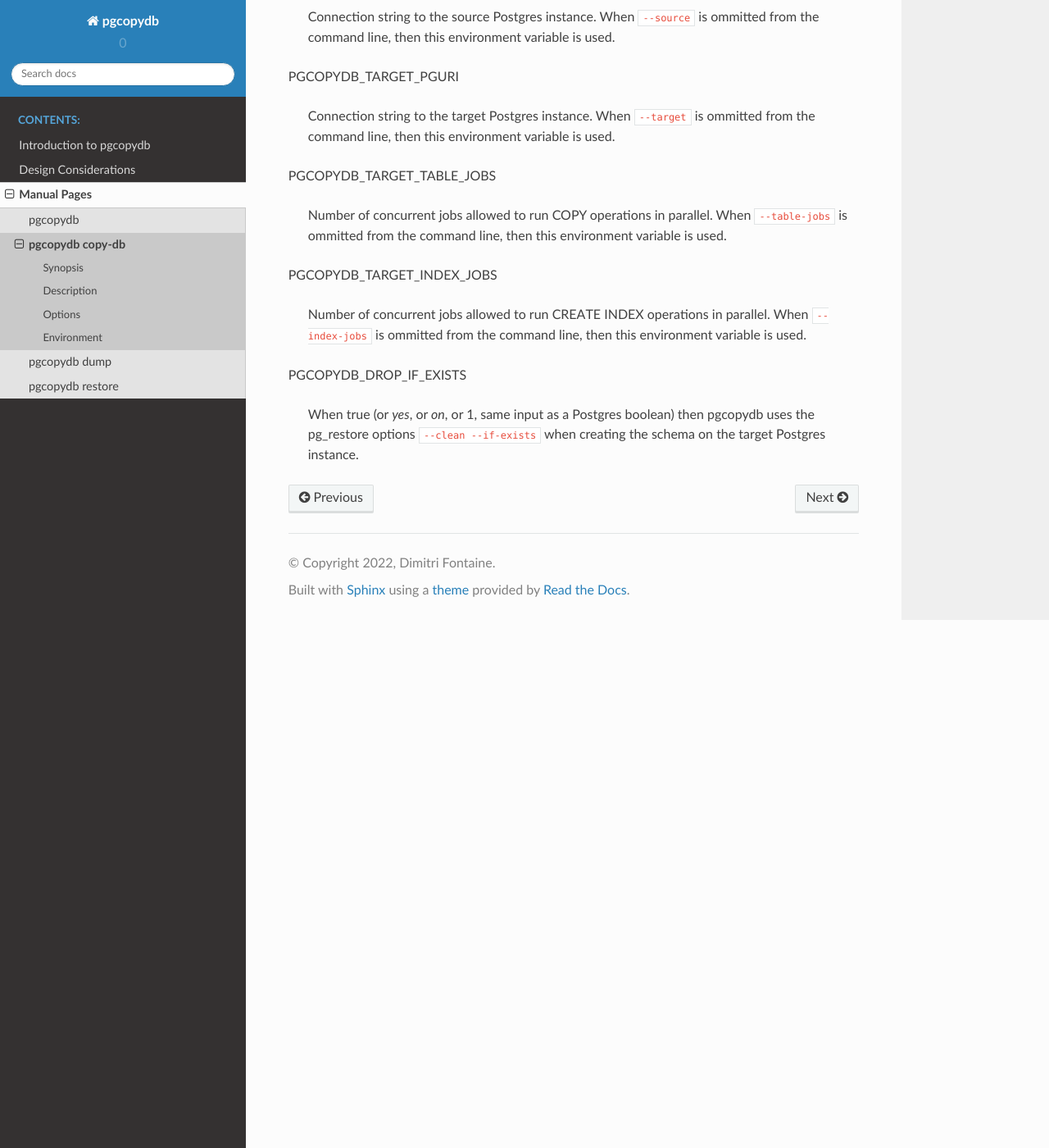
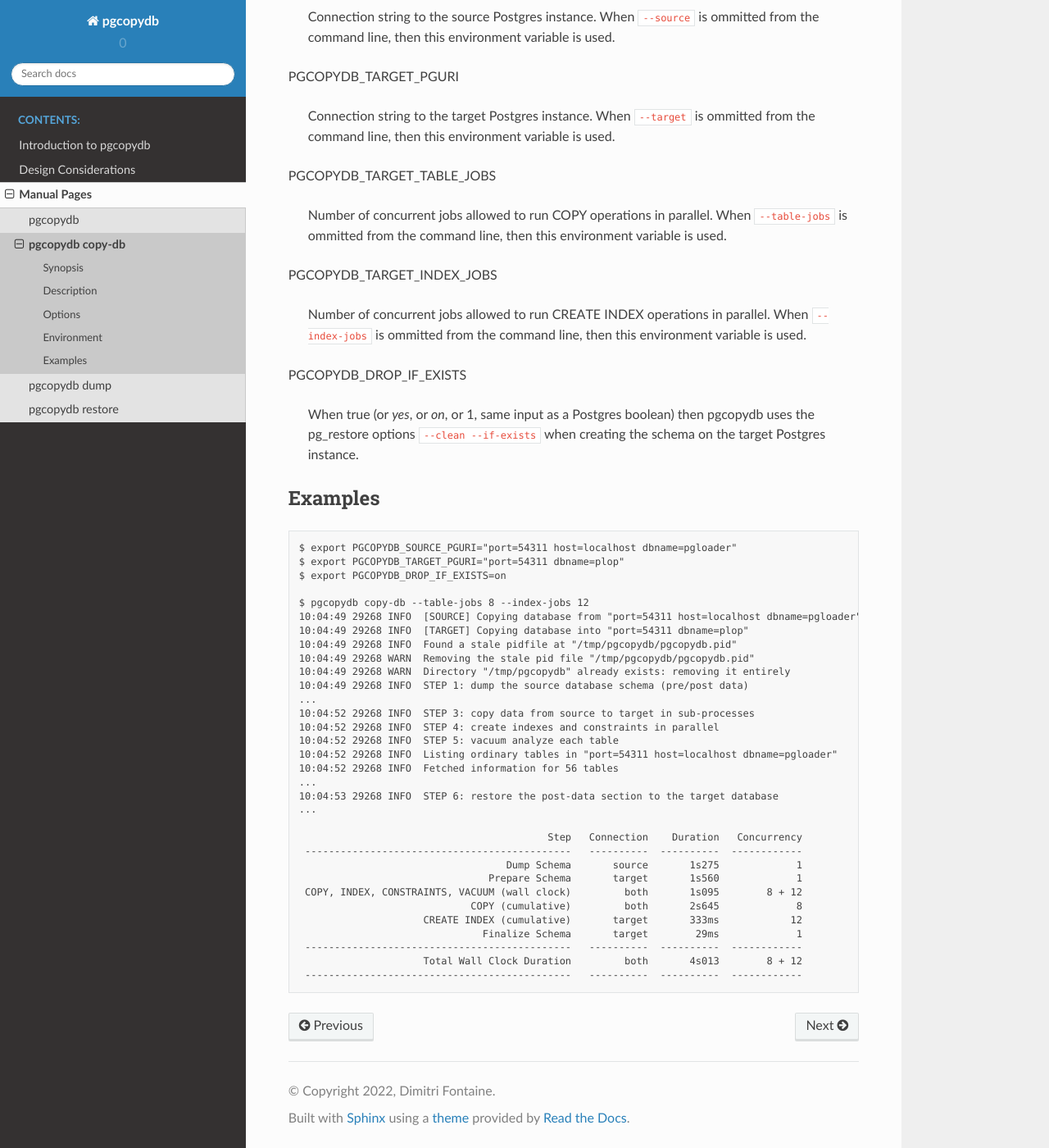
Before and after one commit to dimitri/pgcopydb, a Sphinx documentation site: the page built from docs/ref/pgcopydb_copy-db.rst, in a window 1280 px wide and 1400 px high, scrolled down 2180 px. Shown: the whole window at 82% size. Built offline with Sphinx 7.4.7 and the Read the Docs theme 2.0.0, drawn with Linux system fonts in a browser that asks for light colours.

Commit message:
Add an example section to the pgcopydb copy-db command.

```diff
--- a/docs/ref/pgcopydb_copy-db.rst
+++ b/docs/ref/pgcopydb_copy-db.rst
@@ -144,3 +144,42 @@ PGCOPYDB_DROP_IF_EXISTS
    When true (or *yes*, or *on*, or 1, same input as a Postgres boolean)
    then pgcopydb uses the pg_restore options ``--clean --if-exists`` when
    creating the schema on the target Postgres instance.
+
+
+Examples
+--------
+
+::
+
+   $ export PGCOPYDB_SOURCE_PGURI="port=54311 host=localhost dbname=pgloader"
+   $ export PGCOPYDB_TARGET_PGURI="port=54311 dbname=plop"
+   $ export PGCOPYDB_DROP_IF_EXISTS=on
+
+   $ pgcopydb copy-db --table-jobs 8 --index-jobs 12
+   10:04:49 29268 INFO  [SOURCE] Copying database from "port=54311 host=localhost dbname=pgloader"
+   10:04:49 29268 INFO  [TARGET] Copying database into "port=54311 dbname=plop"
+   10:04:49 29268 INFO  Found a stale pidfile at "/tmp/pgcopydb/pgcopydb.pid"
+   10:04:49 29268 WARN  Removing the stale pid file "/tmp/pgcopydb/pgcopydb.pid"
+   10:04:49 29268 WARN  Directory "/tmp/pgcopydb" already exists: removing it entirely
+   10:04:49 29268 INFO  STEP 1: dump the source database schema (pre/post data)
+   ...
+   10:04:52 29268 INFO  STEP 3: copy data from source to target in sub-processes
+   10:04:52 29268 INFO  STEP 4: create indexes and constraints in parallel
+   10:04:52 29268 INFO  STEP 5: vacuum analyze each table
+   10:04:52 29268 INFO  Listing ordinary tables in "port=54311 host=localhost dbname=pgloader"
+   10:04:52 29268 INFO  Fetched information for 56 tables
+   ...
+   10:04:53 29268 INFO  STEP 6: restore the post-data section to the target database
+   ...
+
+                                             Step   Connection    Duration   Concurrency
+    ---------------------------------------------   ----------  ----------  ------------
+                                      Dump Schema       source       1s275             1
+                                   Prepare Schema       target       1s560             1
+    COPY, INDEX, CONSTRAINTS, VACUUM (wall clock)         both       1s095        8 + 12
+                                COPY (cumulative)         both       2s645             8
+                        CREATE INDEX (cumulative)       target       333ms            12
+                                  Finalize Schema       target        29ms             1
+    ---------------------------------------------   ----------  ----------  ------------
+                        Total Wall Clock Duration         both       4s013        8 + 12
+    ---------------------------------------------   ----------  ----------  ------------
```
